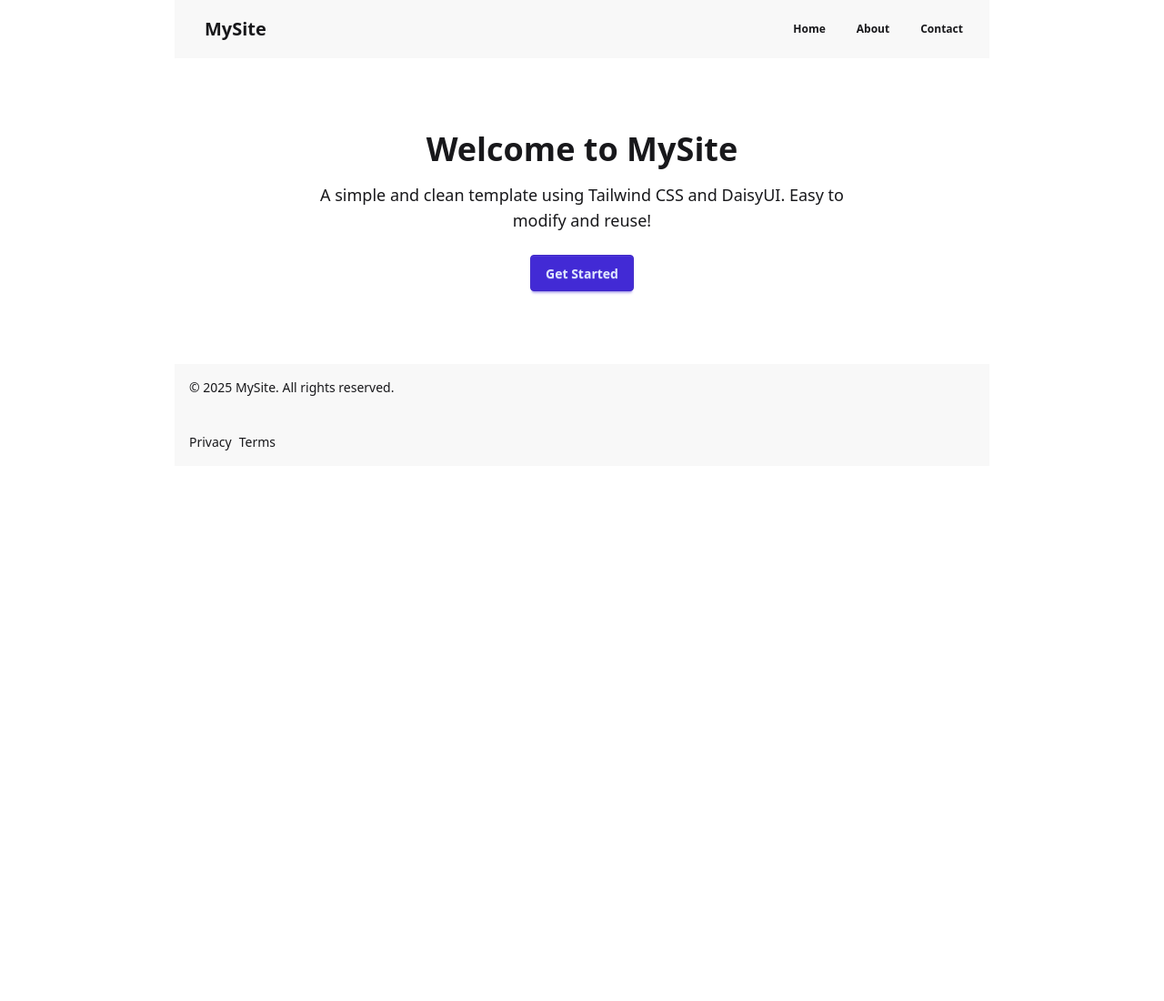
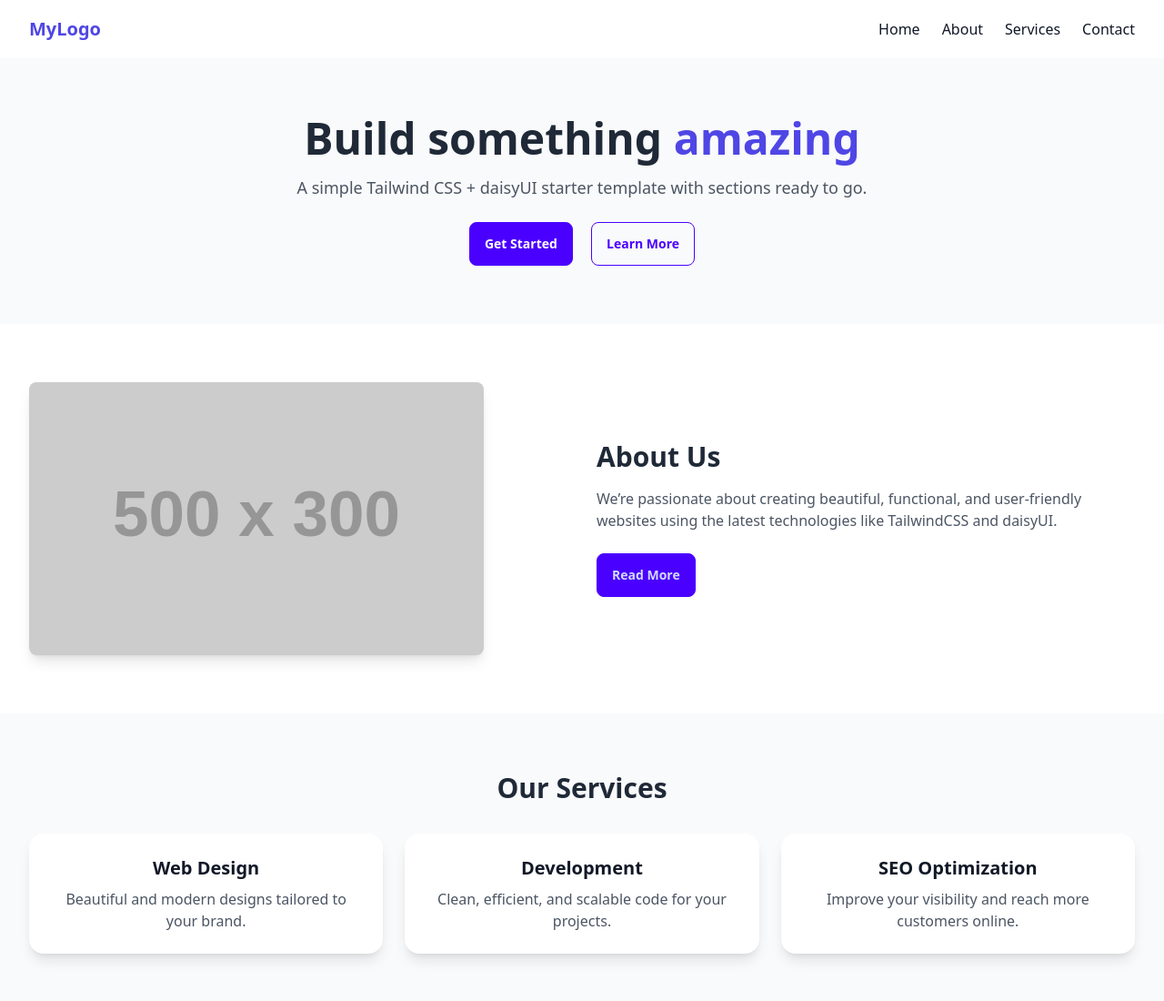
Before and after one commit to lucci06225/daisyui-starter-template, a plain HTML site: page index.html in a window 1280 px wide. Shown: the top 1100 px of the page at 91% size. Before the commit the page ends 800 px from the top, so only its background shows below. Drawn offline with nearby package versions, Linux system fonts and the light colour scheme; placeholder pictures from the web are drawn by us.

Commit message:
modified:   index.html

```diff
--- a/index.html
+++ b/index.html
@@ -3,53 +3,134 @@
 <head>
   <meta charset="UTF-8" />
   <meta name="viewport" content="width=device-width, initial-scale=1.0" />
-  <title>Clean DaisyUI Template</title>
+  <title>TailwindCSS + daisyUI Boilerplate</title>
+  <!-- Tailwind + daisyUI prebuilt -->
+  <link href="https://cdn.jsdelivr.net/npm/daisyui@4.12.10/dist/full.min.css" rel="stylesheet" type="text/css" />
+  <script src="https://cdn.tailwindcss.com"></script>
+</head>
+<body class="font-sans text-gray-900">
 
-  <!-- Tailwind CSS -->
-  <script src="https://cdn.tailwindcss.com"></script>
+  <!-- Header -->
+  <header class="bg-white shadow">
+    <div class="max-w-7xl mx-auto px-4 sm:px-6 lg:px-8">
+      <div class="flex justify-between h-16 items-center">
+        <!-- Logo -->
+        <a href="#" class="text-xl font-bold text-indigo-600">MyLogo</a>
 
-  <!-- DaisyUI -->
-  <link href="https://cdn.jsdelivr.net/npm/daisyui@5" rel="stylesheet" type="text/css" />
-  <script>
-    tailwind.config = {
-      plugins: [window.daisyui],
-    };
-  </script>
-  <script src="https://cdn.jsdelivr.net/npm/@tailwindcss/browser@4"></script>
-</head>
-<body >
+        <!-- Nav Menu -->
+        <nav class="hidden md:flex space-x-6">
+          <a href="#" class="hover:text-indigo-500">Home</a>
+          <a href="#" class="hover:text-indigo-500">About</a>
+          <a href="#" class="hover:text-indigo-500">Services</a>
+          <a href="#" class="hover:text-indigo-500">Contact</a>
+        </nav>
 
-  <div class="bg-base-100 text-base-content max-w-4xl mx-auto">
-    <!-- Navbar -->
-    <div class="navbar bg-base-200 px-4">
-      <div class="flex-1">
-        <a class="btn btn-ghost text-xl">MySite</a>
-      </div>
-      <div class="flex-none hidden md:flex gap-2">
-        <a class="btn btn-sm btn-ghost" href="#">Home</a>
-        <a class="btn btn-sm btn-ghost" href="#">About</a>
-        <a class="btn btn-sm btn-ghost" href="#">Contact</a>
+        <!-- Mobile Menu Button -->
+        <button class="md:hidden p-2 text-gray-600 hover:text-indigo-500" id="menu-btn">
+          ☰
+        </button>
       </div>
     </div>
 
-    <!-- Hero -->
-    <section class="text-center py-20 px-4">
-      <h1 class="text-4xl font-bold mb-4">Welcome to MySite</h1>
-      <p class="text-lg mb-6 max-w-xl mx-auto">A simple and clean template using Tailwind CSS and DaisyUI. Easy to modify and reuse!</p>
-      <button class="btn btn-primary">Get Started</button>
-    </section>
+    <!-- Mobile Nav -->
+    <div class="md:hidden hidden px-4 pb-4 space-y-2" id="mobile-menu">
+      <a href="#" class="block hover:text-indigo-500">Home</a>
+      <a href="#" class="block hover:text-indigo-500">About</a>
+      <a href="#" class="block hover:text-indigo-500">Services</a>
+      <a href="#" class="block hover:text-indigo-500">Contact</a>
+    </div>
+  </header>
 
-    <!-- Footer -->
-    <footer class="footer items-center justify-between p-4 bg-base-200 text-sm">
-      <aside>
-        <p>© 2025 MySite. All rights reserved.</p>
-      </aside>
-      <nav class="flex gap-2">
-        <a class="link link-hover">Privacy</a>
-        <a class="link link-hover">Terms</a>
-      </nav>
-    </footer>
-  </div>
+  <!-- Hero Section -->
+  <section class="bg-gray-50">
+    <div class="max-w-7xl mx-auto px-4 py-16 sm:px-6 lg:px-8 text-center">
+      <h1 class="text-4xl sm:text-5xl font-bold text-gray-800">
+        Build something <span class="text-indigo-600">amazing</span>
+      </h1>
+      <p class="mt-4 text-lg text-gray-600">
+        A simple Tailwind CSS + daisyUI starter template with sections ready to go.
+      </p>
+      <div class="mt-6 space-x-4">
+        <a href="#" class="btn btn-primary text-white">Get Started</a>
+        <a href="#" class="btn btn-outline btn-primary">Learn More</a>
+      </div>
+    </div>
+  </section>
 
+  <!-- About Section -->
+  <section class="bg-white">
+    <div class="max-w-7xl mx-auto px-4 py-16 sm:px-6 lg:px-8 grid grid-cols-1 md:grid-cols-2 gap-8 items-center">
+      <img src="https://via.placeholder.com/500x300" alt="About" class="rounded-lg shadow-lg">
+      <div>
+        <h2 class="text-3xl font-bold text-gray-800">About Us</h2>
+        <p class="mt-4 text-gray-600">
+          We’re passionate about creating beautiful, functional, and user-friendly websites using the latest technologies like TailwindCSS and daisyUI.
+        </p>
+        <a href="#" class="btn btn-primary mt-6">Read More</a>
+      </div>
+    </div>
+  </section>
+
+  <!-- Services Section -->
+  <section class="bg-gray-50">
+    <div class="max-w-7xl mx-auto px-4 py-16 sm:px-6 lg:px-8 text-center">
+      <h2 class="text-3xl font-bold text-gray-800">Our Services</h2>
+      <div class="mt-8 grid gap-6 md:grid-cols-3">
+        <div class="card bg-white shadow-lg p-6">
+          <h3 class="text-xl font-semibold">Web Design</h3>
+          <p class="mt-2 text-gray-600">Beautiful and modern designs tailored to your brand.</p>
+        </div>
+        <div class="card bg-white shadow-lg p-6">
+          <h3 class="text-xl font-semibold">Development</h3>
+          <p class="mt-2 text-gray-600">Clean, efficient, and scalable code for your projects.</p>
+        </div>
+        <div class="card bg-white shadow-lg p-6">
+          <h3 class="text-xl font-semibold">SEO Optimization</h3>
+          <p class="mt-2 text-gray-600">Improve your visibility and reach more customers online.</p>
+        </div>
+      </div>
+    </div>
+  </section>
+
+  <!-- Testimonials Section -->
+  <section class="bg-white">
+    <div class="max-w-7xl mx-auto px-4 py-16 sm:px-6 lg:px-8 text-center">
+      <h2 class="text-3xl font-bold text-gray-800">What Our Clients Say</h2>
+      <div class="mt-8 grid gap-6 md:grid-cols-3">
+        <div class="card bg-gray-50 shadow-lg p-6">
+          <p>"They built my dream website — fast, professional, and beautiful!"</p>
+          <span class="mt-4 block font-semibold">— Sarah K.</span>
+        </div>
+        <div class="card bg-gray-50 shadow-lg p-6">
+          <p>"Their attention to detail and quality is unmatched."</p>
+          <span class="mt-4 block font-semibold">— James P.</span>
+        </div>
+        <div class="card bg-gray-50 shadow-lg p-6">
+          <p>"From design to deployment, they made the whole process easy."</p>
+          <span class="mt-4 block font-semibold">— Emily R.</span>
+        </div>
+      </div>
+    </div>
+  </section>
+
+  <!-- Footer -->
+  <footer class="bg-gray-900 text-gray-300">
+    <div class="max-w-7xl mx-auto px-4 py-8 sm:px-6 lg:px-8">
+      <div class="flex flex-col md:flex-row justify-between items-center">
+        <p class="text-sm">&copy; 2025 MyWebsite. All rights reserved.</p>
+        <div class="mt-4 md:mt-0 space-x-4">
+          <a href="#" class="hover:text-white">Privacy Policy</a>
+          <a href="#" class="hover:text-white">Terms of Service</a>
+        </div>
+      </div>
+    </div>
+  </footer>
+
+  <!-- Script for Mobile Menu -->
+  <script>
+    document.getElementById('menu-btn').addEventListener('click', () => {
+      document.getElementById('mobile-menu').classList.toggle('hidden');
+    });
+  </script>
 </body>
 </html>
```
